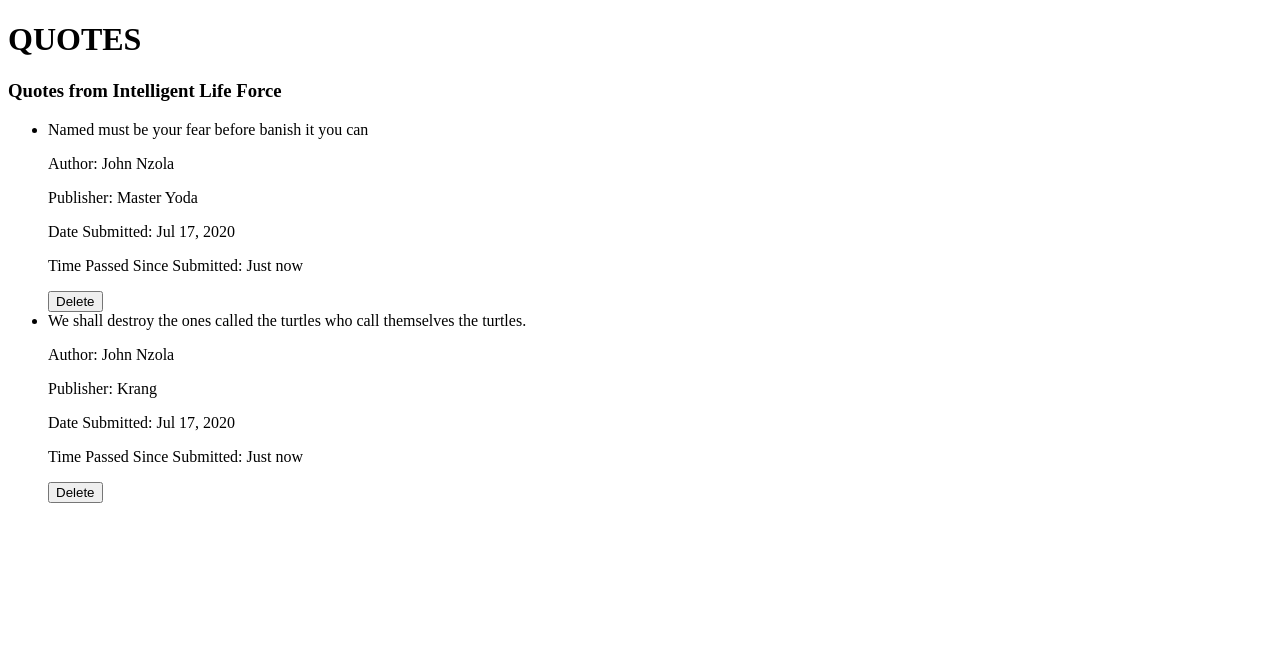
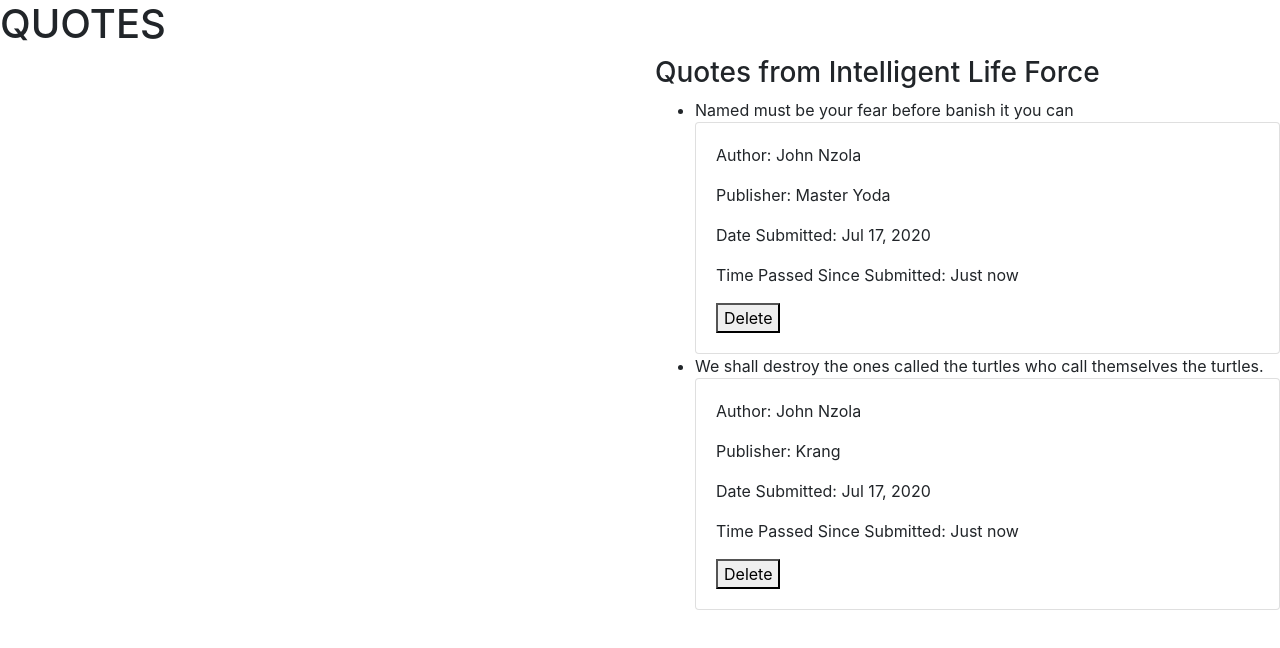
Before and after one commit to BarsilNzola/quotes-angular, an Angular app: page / in a window 1280 px wide. Shown: the top 648 px of the page. Built offline with nearby package versions, Linux system fonts and the light colour scheme.

Commit message:
added bootstrap

```diff
--- a/package.json
+++ b/package.json
@@ -19,6 +19,8 @@
     "@angular/platform-browser": "~9.1.11",
     "@angular/platform-browser-dynamic": "~9.1.11",
     "@angular/router": "~9.1.11",
+    "bootstrap": "^4.5.0",
+    "popper": "^1.0.1",
     "rxjs": "~6.5.4",
     "tslib": "^1.10.0",
     "zone.js": "~0.10.2"
--- a/src/app/quote/quote.component.css
+++ b/src/app/quote/quote.component.css
@@ -0,0 +1,3 @@
+.container-fluid {
+    padding: 30px 30px 30px 30px;
+}
--- a/src/app/quote/quote.component.html
+++ b/src/app/quote/quote.component.html
@@ -7,7 +7,7 @@
       <div class="col">
         <h3>Quotes from Intelligent Life Force</h3>
         <ul>
-          <li *ngFor='let quote of quotes'>
+          <li *ngFor='let quote of quotes; let i = index'>
             {{quote.quote}}
             <app-quote-detail [quote]='quote' (quoteDelete)='deleteQuote($event, i)'></app-quote-detail>
           </li>
--- a/src/styles.css
+++ b/src/styles.css
@@ -1 +1,2 @@
 /* You can add global styles to this file, and also import other style files */
+@import "~bootstrap/dist/css/bootstrap.css"
```
Also changed, not shown: 1 other file (tests, documents, lock files or other folders).
